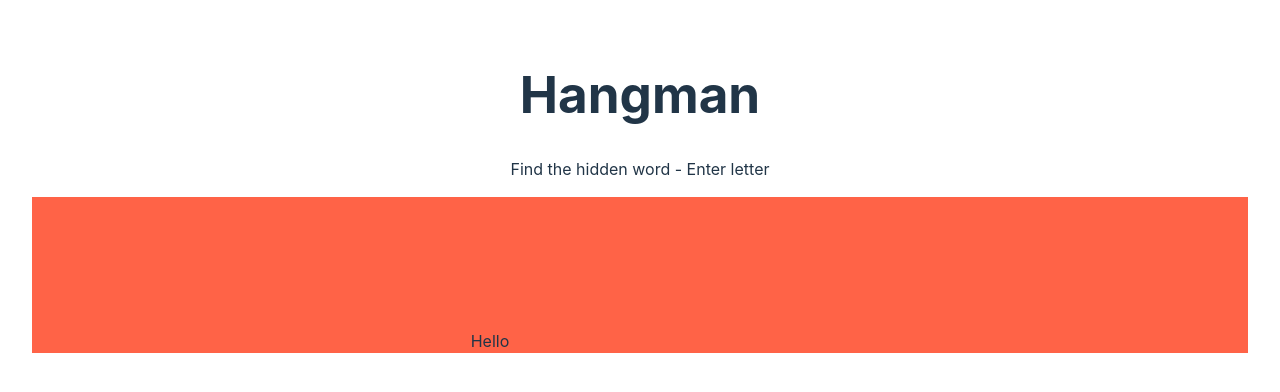
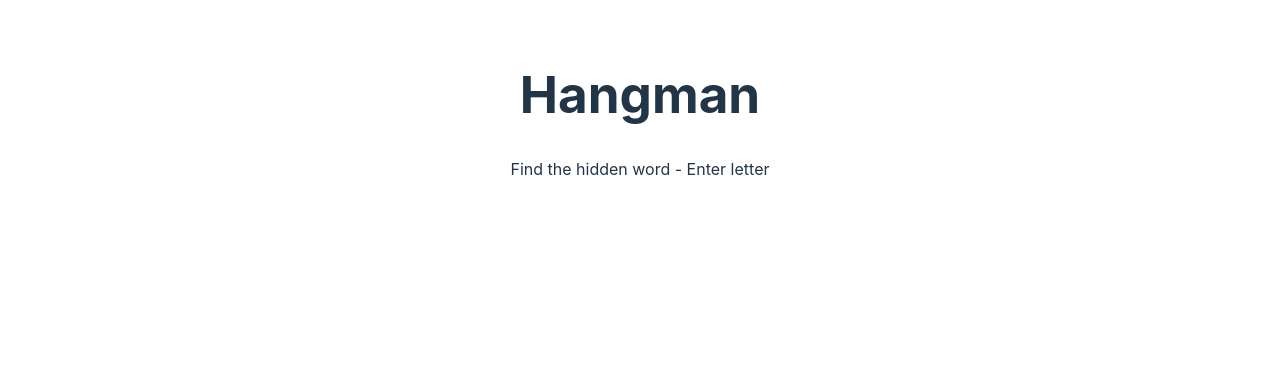
Before and after one commit to salvar3nga/Hangman, a React app: page / in a window 1280 px wide. Shown: the top 392 px of the page. Built offline with nearby package versions, Linux system fonts and the light colour scheme; the HTML template or start-up script is replaced by a standard one.

Commit message:
add hangman pole

```diff
--- a/src/components/hangman-figure/hangman-figure.module.css
+++ b/src/components/hangman-figure/hangman-figure.module.css
@@ -1,3 +1,13 @@
 .root{
-    background-color: tomato;
 }
+
+.figure{
+    fill: transparent;
+    stroke: white;
+    stroke-width: 0.25rem;
+    stroke-linecap: round;
+}
+
+.figurePart {
+    display: none;
+}
--- a/src/components/hangman-figure/hangman-figure.tsx
+++ b/src/components/hangman-figure/hangman-figure.tsx
@@ -3,8 +3,32 @@ import styles from "./hangman-figure.module.css"
 export function HangmanFigure(){
     return (
         <div className={styles.root}>
-            Hello
-            <svg>
+            <svg
+                className={styles.figure}
+                height={250}
+                width={200}>
+
+                {/* Pole */}
+                <line x1={60} y1={20} x2={140} y2={20}/>
+                <line x1={140} y1={20} x2={140} y2={50}/>
+                <line x1={60} y1={20} x2={60} y2={230}/>
+                <line x1={20} y1={230} x2={100} y2={230}/>
+
+
+                <circle className={styles.figurePart} cx={140} cy={70} r={20}/>
+
+                {/* Neck */}
+
+                <line className={styles.figurePart} x1={140} y1={90} x2={140} y2={150}/>
+
+                {/* Arms */}
+                <line className={styles.figurePart} x1={140} y1={120} x2={120} y2={100}/>
+                <line className={styles.figurePart} x1={140} y1={120} x2={160} y2={100}/>
+
+                {/* Legs */}
+                <line className={styles.figurePart} x1={140} y1={150} x2={120} y2={180}/>
+                <line className={styles.figurePart} x1={140} y1={150} x2={160} y2={180}/>
+
 
             </svg>
         </div>
```
